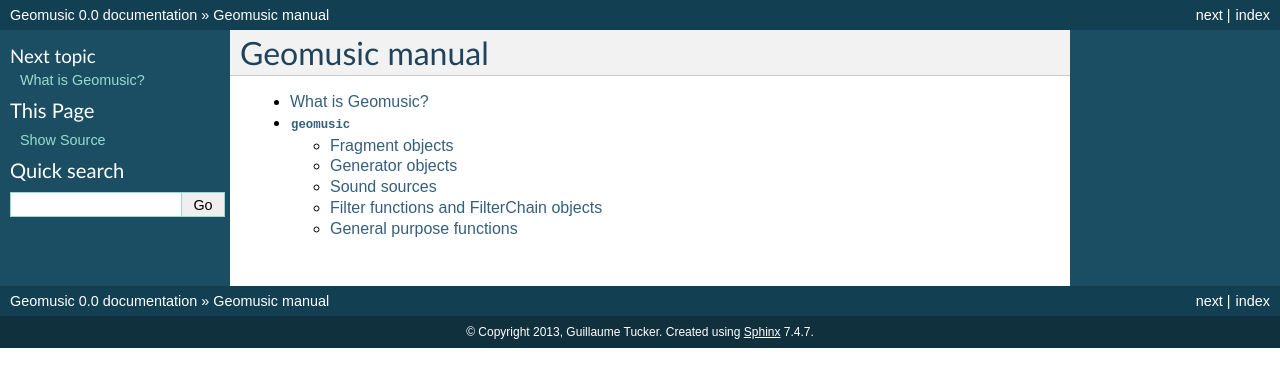
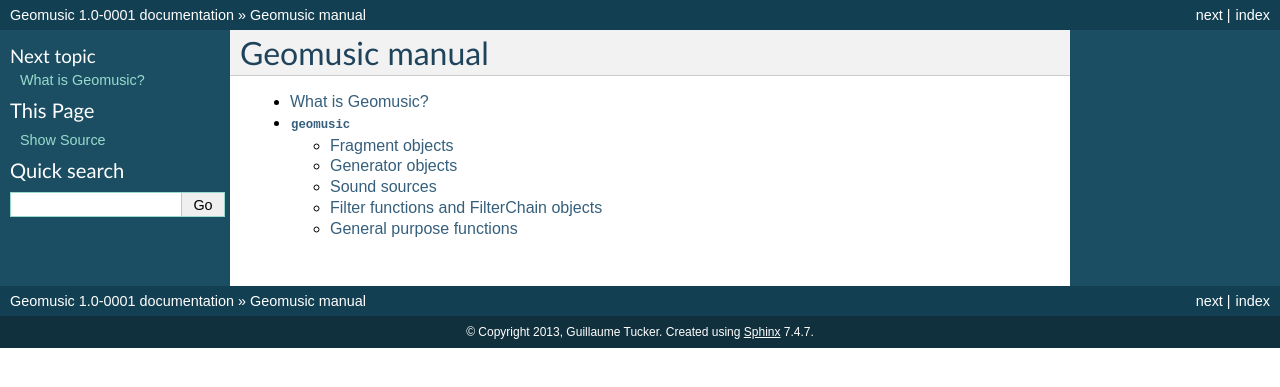
Before and after one commit to verdigris/splat, a Sphinx documentation site: the page built from doc/index.rst, in a window 1280 px wide. Shown: the top 387 px of the page. Built offline with Sphinx 7.4.7, drawn with Linux system fonts in a browser that asks for light colours; formulas are drawn with MathJax 3.

Commit message:
doc/conf.py: import version information from geomusic

```diff
--- a/doc/conf.py
+++ b/doc/conf.py
@@ -17,6 +17,9 @@
 # add these directories to sys.path here. If the directory is relative to the
 # documentation root, use os.path.abspath to make it absolute, like shown here.
 sys.path.insert(0, os.path.abspath('..'))
+
+import geomusic
+
 autoclass_content = 'both'
 
 # -- General configuration -----------------------------------------------------
@@ -49,9 +52,9 @@
 # built documents.
 #
 # The short X.Y version.
-version = '0.0'
+version = geomusic.VERSION_STR
 # The full version, including alpha/beta/rc tags.
-release = '0.0'
+release = '{0}-{1:04d}'.format(geomusic.VERSION_STR, geomusic.BUILD)
 
 # The language for content autogenerated by Sphinx. Refer to documentation
 # for a list of supported languages.
```
